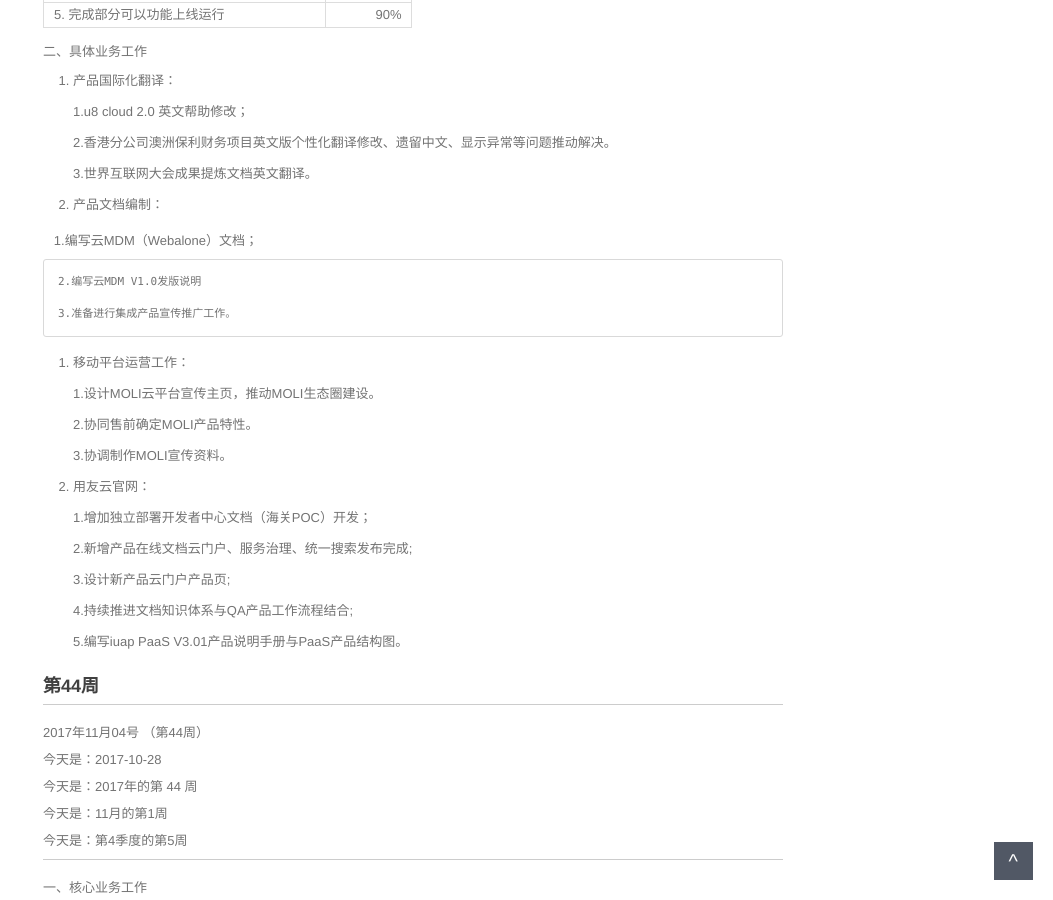
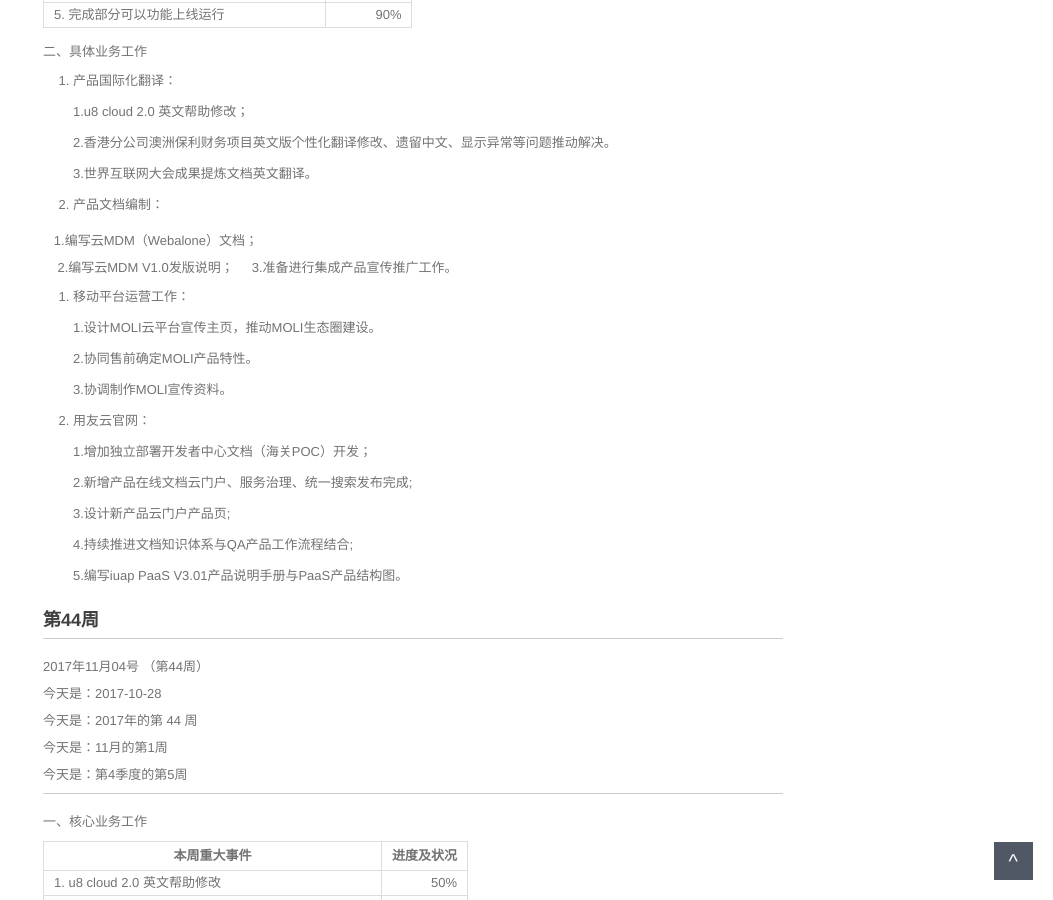
Before and after one commit to walllFlower/blog, a Jekyll site: the page built from _posts/2017-06-22-day_report_cxz.md, in a window 1280 px wide and 900 px high, scrolled down 691 px. Shown: the whole window, without its empty margins (227-1280 px from the left). Built offline with Jekyll 4.4.1, drawn with Linux system fonts in a browser that asks for light colours; comment, search, counter and statistics services are not loaded.

```diff
--- a/_posts/2017-06-22-day_report_cxz.md
+++ b/_posts/2017-06-22-day_report_cxz.md
@@ -49,9 +49,9 @@ categories: 日报
 
     1.编写云MDM（Webalone）文档；
 
-    2.编写云MDM V1.0发版说明
+     2.编写云MDM V1.0发版说明；
 
-    3.准备进行集成产品宣传推广工作。
+     3.准备进行集成产品宣传推广工作。
 
 3. 移动平台运营工作：
 
```
